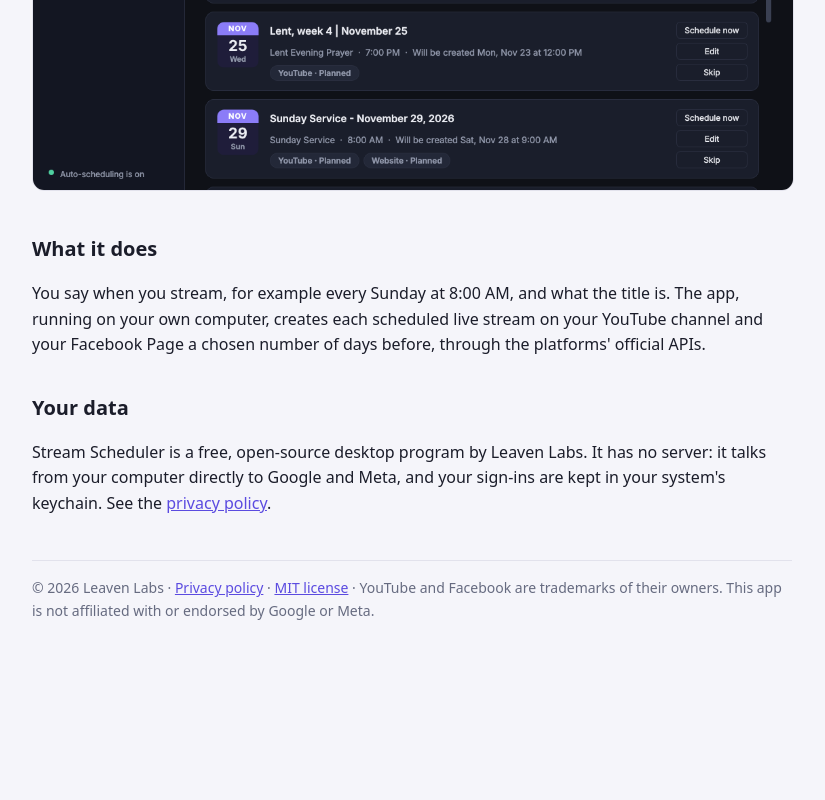
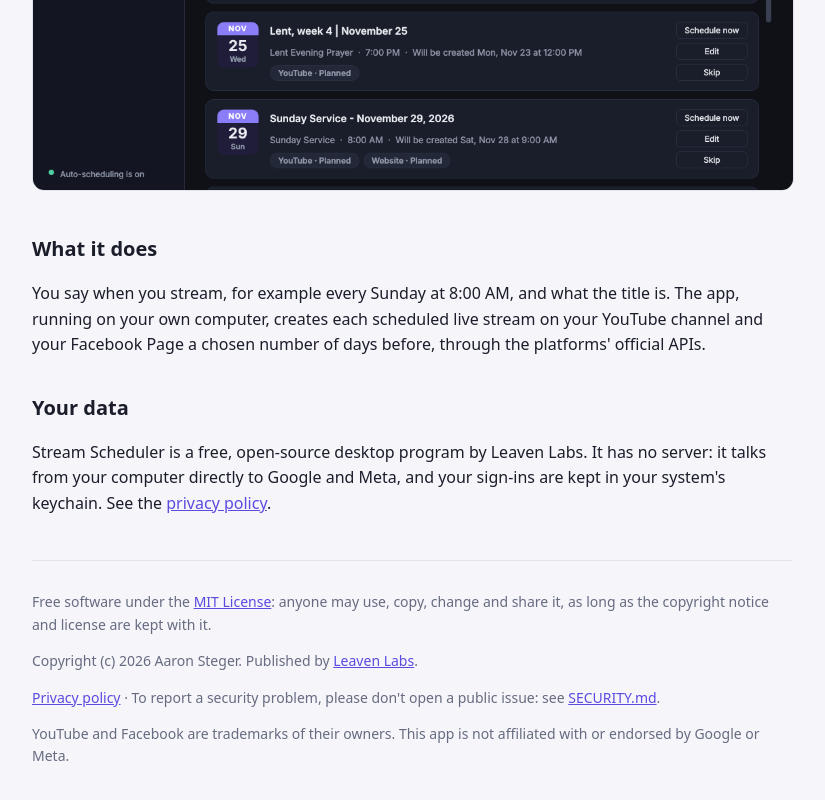
Before and after one commit to Leaven-Labs/Stream-Scheduler, a plain HTML site: page docs/index.html in a window 1280 px wide. Shown: the part 694-1494 px from the top of the page, without its empty margins (228-1053 px from the left). Before the commit the page ends 1388 px from the top, so only its background shows below. Drawn offline with Linux system fonts and the light colour scheme.

Commit message:
Reword security, license and credits in README and site footers
Co-Authored-By: Claude Fable 5.2 <noreply@anthropic.com>
Claude-Session: https://claude.ai/code/session_017JJoC341h6vw51UB48JHih

```diff
--- a/docs/index.html
+++ b/docs/index.html
@@ -40,8 +40,12 @@
     <a href="privacy.html">privacy policy</a>.</p>
 
   <footer>
-    © 2026 Leaven Labs · <a href="privacy.html">Privacy policy</a> · <a href="https://github.com/Leaven-Labs/Stream-Scheduler/blob/main/LICENSE">MIT license</a>
-    · YouTube and Facebook are trademarks of their owners. This app is not affiliated with or endorsed by Google or Meta.
+    <p>Free software under the <a href="https://github.com/Leaven-Labs/Stream-Scheduler/blob/main/LICENSE">MIT License</a>: anyone may use, copy, change and share it, as long as
+      the copyright notice and license are kept with it.</p>
+    <p>Copyright (c) 2026 Aaron Steger. Published by <a href="https://leavenlabs.org/">Leaven Labs</a>.</p>
+    <p><a href="privacy.html">Privacy policy</a> · To report a security problem, please don't open a public issue: see
+      <a href="https://github.com/Leaven-Labs/Stream-Scheduler/blob/main/SECURITY.md">SECURITY.md</a>.</p>
+    <p>YouTube and Facebook are trademarks of their owners. This app is not affiliated with or endorsed by Google or Meta.</p>
   </footer>
 </main>
 </body>
```
Also changed, not shown: docs/privacy.html (+5 -1 lines), 1 other file.
